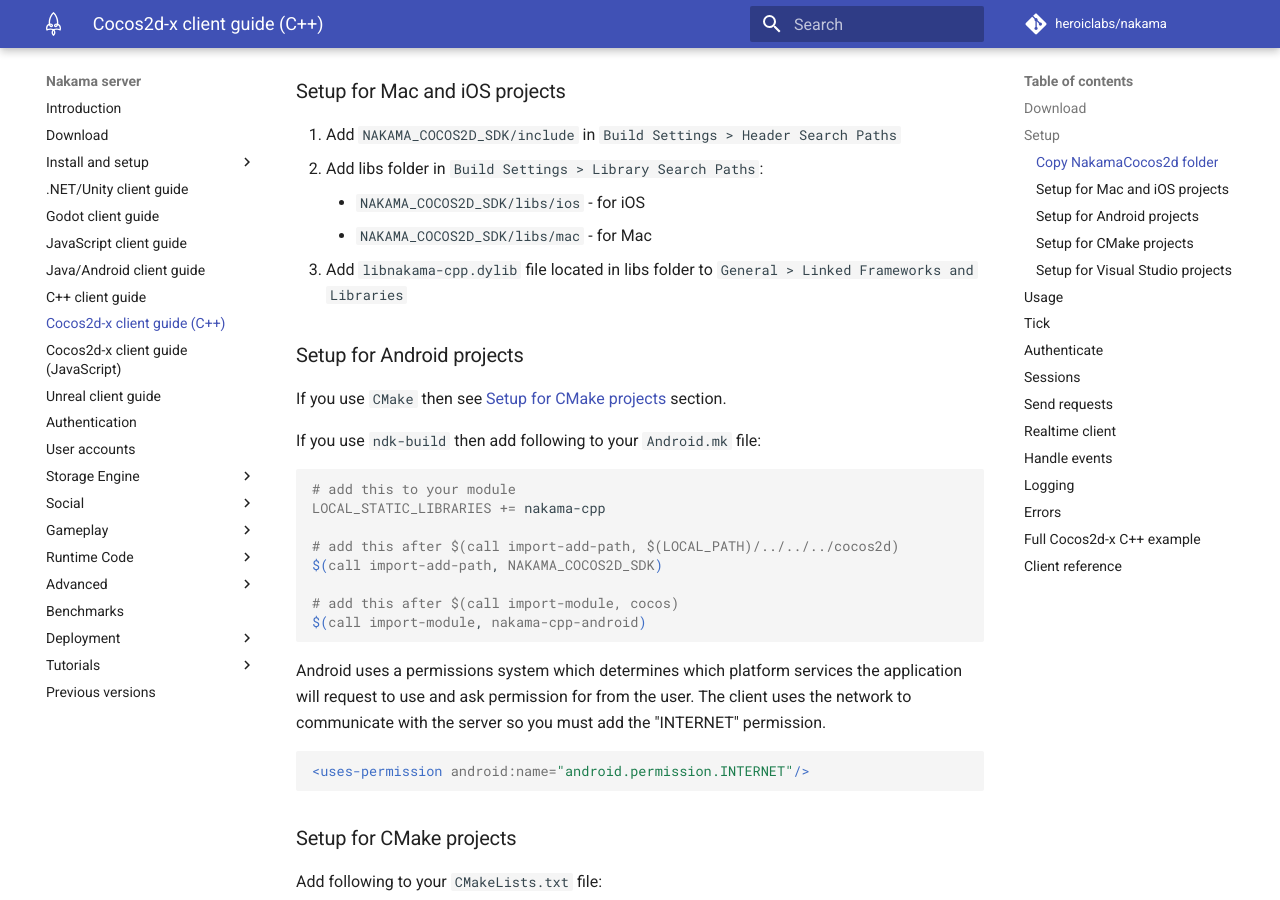
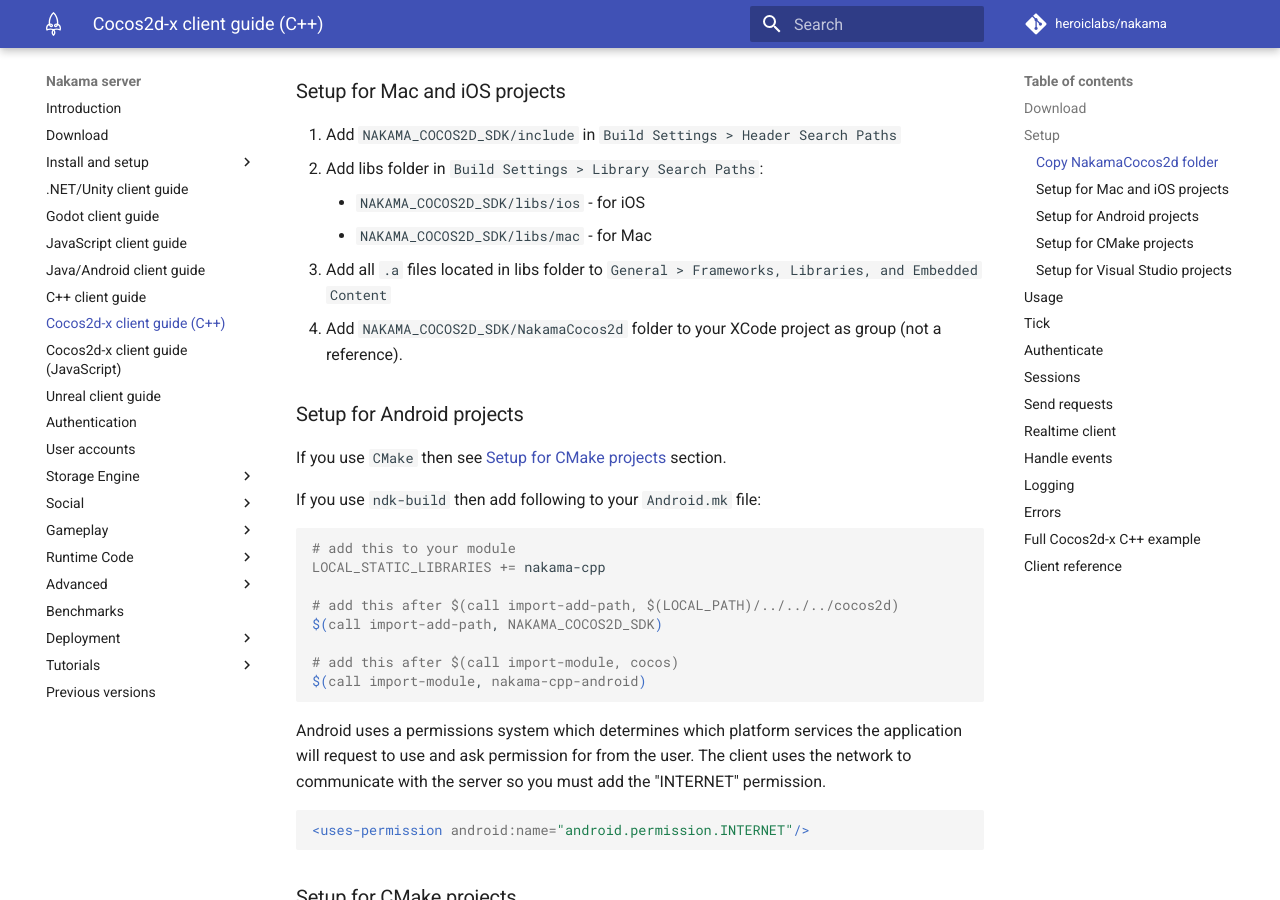
Before and after one commit to heroiclabs/nakama-docs, an MkDocs documentation site: the page built from docs/cocos2d-x-client-guide.md, in a window 1280 px wide and 900 px high, scrolled down 854 px. Built offline with MkDocs 1.6.1 and Material for MkDocs 9.7.7, drawn with Linux system fonts in a browser that asks for light colours; comment, search, counter and statistics services are not loaded.

Commit message:
update cocos2d-x-client-guide.md

```diff
--- a/docs/cocos2d-x-client-guide.md
+++ b/docs/cocos2d-x-client-guide.md
@@ -29,7 +29,8 @@
 2. Add libs folder in `Build Settings > Library Search Paths`:
     - `NAKAMA_COCOS2D_SDK/libs/ios` - for iOS
     - `NAKAMA_COCOS2D_SDK/libs/mac` - for Mac
-3. Add `libnakama-cpp.dylib` file located in libs folder to `General > Linked Frameworks and Libraries`
+3. Add all `.a` files located in libs folder to `General > Frameworks, Libraries, and Embedded Content`
+4. Add `NAKAMA_COCOS2D_SDK/NakamaCocos2d` folder to your XCode project as group (not a reference).
 
 ### Setup for Android projects
 
```
